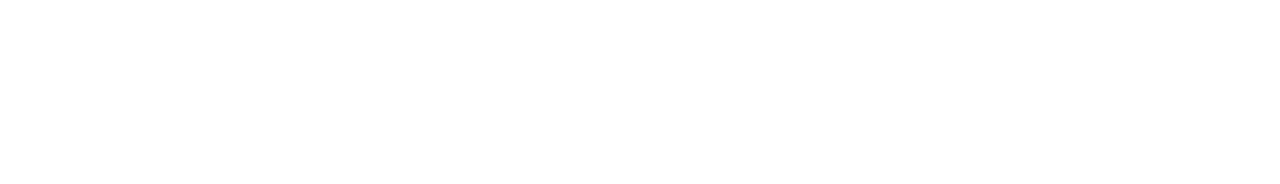
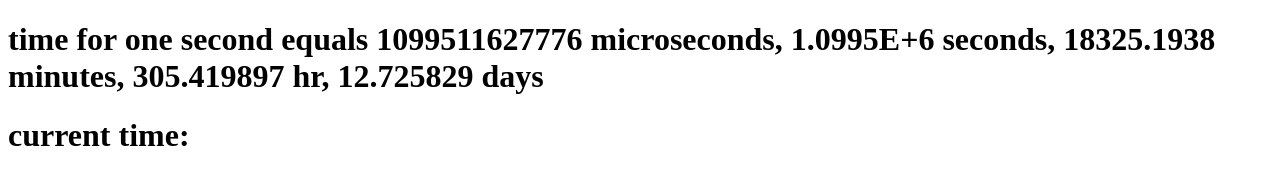
Before and after one commit to xdsakfs/counting-to-1, a plain HTML site: page index.html in a window 1280 px wide. Drawn offline with Linux system fonts and the light colour scheme.

Commit message:
Update index.html

```diff
--- a/index.html
+++ b/index.html
@@ -5,5 +5,8 @@
     <sricpt src="srcipts.js"></srcipt>
   </head>
   <body>
+    <h1 class="tfos">time for one second equals 1099511627776 microseconds, 1.0995E+6 seconds, 18325.1938 minutes, 305.419897 hr, 12.725829 days</h1>
+    <h1 class="sctb">current time:</h1>
+    <p id="sct" class="sctc"></p>
   </body>
 </html>
```
